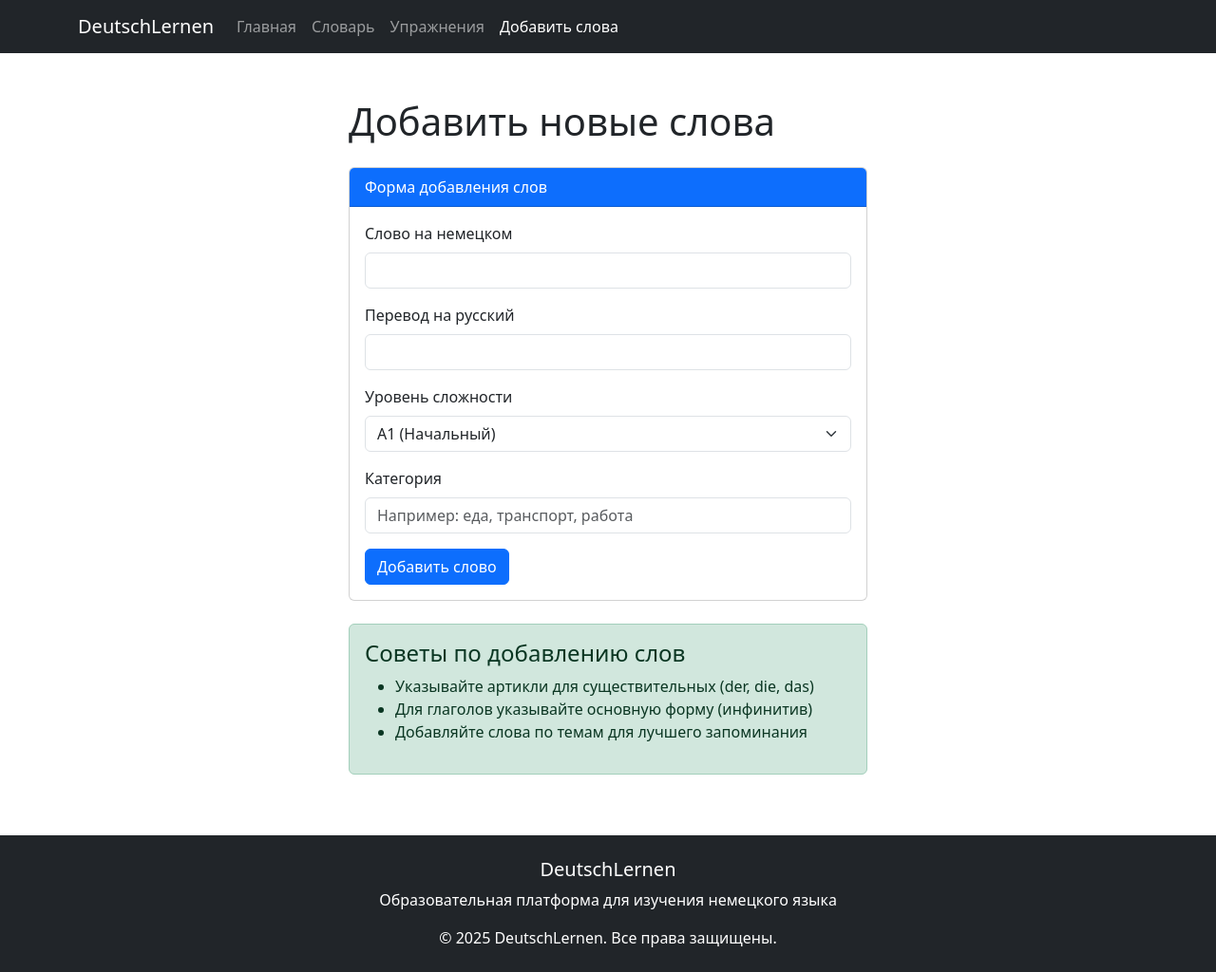
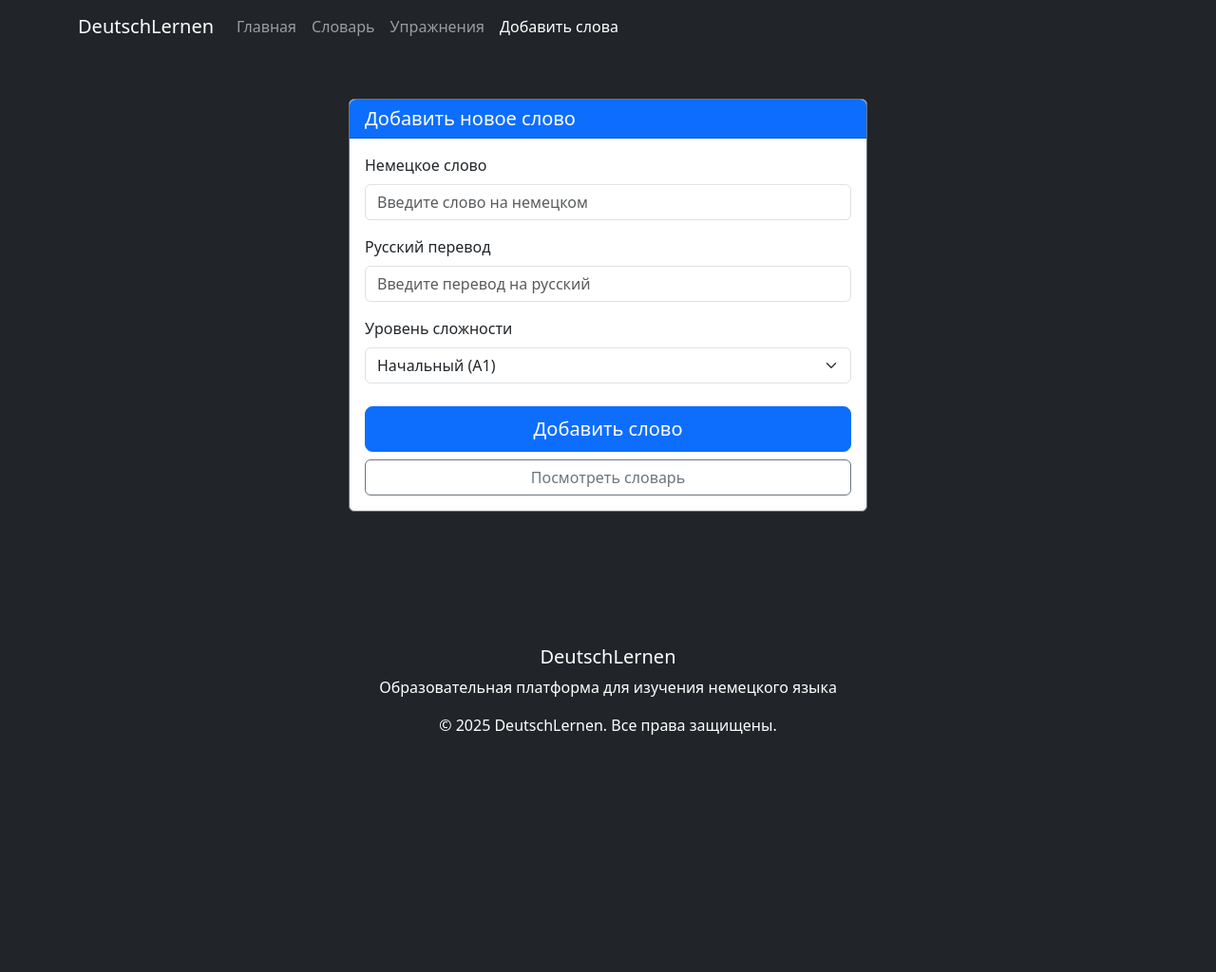
Before and after one commit to BitmanBT/LearningGerman, a Django app: page /add_words in a window 1280 px wide. Shown: the whole page at 95% size. After the commit the page ends 774 px from the top, so only its background shows below. Run offline with Django 5.2, Linux system fonts and the light colour scheme.

Commit message:
Added an ability to add new words to the dictionary

```diff
--- /dev/null
+++ b/learning_german/educational_platform/forms.py
@@ -0,0 +1,37 @@
+from django import forms
+from .models import Word
+
+class AddWordForm(forms.ModelForm):
+    class Meta:
+        model = Word
+        fields = ['german_word', 'russian_translation', 'difficulty']
+        widgets = {
+            'german_word': forms.TextInput(attrs={
+                'class': 'form-control',
+                'placeholder': 'Введите слово на немецком'
+            }),
+            'russian_translation': forms.TextInput(attrs={
+                'class': 'form-control',
+                'placeholder': 'Введите перевод на русский'
+            }),
+            'difficulty': forms.Select(attrs={
+                'class': 'form-select'
+            })
+        }
+        labels = {
+            'german_word': 'Немецкое слово',
+            'russian_translation': 'Русский перевод',
+            'difficulty': 'Уровень сложности'
+        }
+
+    def clean_german_word(self):
+        german_word = self.cleaned_data['german_word']
+        if not all(char.isalpha() or char.isspace() or char in '-ßäöüÄÖÜ' for char in german_word):
+            raise forms.ValidationError("Немецкое слово содержит недопустимые символы")
+        return german_word
+
+    def clean_russian_translation(self):
+        russian_translation = self.cleaned_data['russian_translation']
+        if not all(char.isalpha() or char.isspace() or char in '-' for char in russian_translation):
+            raise forms.ValidationError("Русский перевод содержит недопустимые символы")
+        return russian_translation
--- a/learning_german/educational_platform/templates/educational_platform/add_words.html
+++ b/learning_german/educational_platform/templates/educational_platform/add_words.html
@@ -1,12 +1,12 @@
 <!DOCTYPE html>
-<html lang="ru">
+<html lang="ru" class="h-100">
 <head>
     <meta charset="UTF-8">
     <meta name="viewport" content="width=device-width, initial-scale=1.0">
-    <title>Добавить слова | DeutschLernen</title>
+    <title>Добавить слово | DeutschLernen</title>
     <link href="https://cdn.jsdelivr.net/npm/bootstrap@5.3.0/dist/css/bootstrap.min.css" rel="stylesheet">
 </head>
-<body class="d-flex flex-column min-vh-100">
+<body class="d-flex flex-column min-vh-100 bg-dark">
     <nav class="navbar navbar-expand-lg navbar-dark bg-dark">
         <div class="container">
             <a class="navbar-brand" href="{% url 'home' %}">DeutschLernen</a>
@@ -32,68 +32,94 @@
         </div>
     </nav>
 
-    <main class="flex-grow-1 container py-5">
-        <div class="row">
-            <div class="col-lg-6 mx-auto">
-                <h1 class="mb-4">Добавить новые слова</h1>
-
-                <div class="card">
-                    <div class="card-header bg-primary text-white">
-                        Форма добавления слов
+    <main class="flex-grow-1 bg-dark text-light">
+        <div class="container py-5">
+            <div class="row justify-content-center">
+                <div class="col-lg-6">
+                    <div class="card border-secondary">
+                        <div class="card-header bg-primary text-white rounded-top">
+                            <h2 class="h5 mb-0">Добавить новое слово</h2>
                         </div>
                         <div class="card-body">
-                        <form>
+                            {% if messages %}
+                            <div class="mb-4">
+                                {% for message in messages %}
+                                <div class="alert alert-{{ message.tags }} alert-dismissible fade show">
+                                    {{ message }}
+                                    <button type="button" class="btn-close" data-bs-dismiss="alert" aria-label="Close"></button>
+                                </div>
+                                {% endfor %}
+                            </div>
+                            {% endif %}
+
+                            <form method="post" novalidate>
+                                {% csrf_token %}
+
                                 <div class="mb-3">
-                                <label for="germanWord" class="form-label">Слово на немецком</label>
-                                <input type="text" class="form-control" id="germanWord" required>
+                                    <label for="{{ form.german_word.id_for_label }}" class="form-label">
+                                        {{ form.german_word.label }}
+                                    </label>
+                                    {{ form.german_word }}
+                                    {% if form.german_word.errors %}
+                                    <div class="invalid-feedback d-block">
+                                        {{ form.german_word.errors|first }}
                                     </div>
+                                    {% endif %}
+                                </div>
+
                                 <div class="mb-3">
-                                <label for="russianWord" class="form-label">Перевод на русский</label>
-                                <input type="text" class="form-control" id="russianWord" required>
+                                    <label for="{{ form.russian_translation.id_for_label }}" class="form-label">
+                                        {{ form.russian_translation.label }}
+                                    </label>
+                                    {{ form.russian_translation }}
+                                    {% if form.russian_translation.errors %}
+                                    <div class="invalid-feedback d-block">
+                                        {{ form.russian_translation.errors|first }}
                                     </div>
-                            <div class="mb-3">
-                                <label for="wordLevel" class="form-label">Уровень сложности</label>
-                                <select class="form-select" id="wordLevel">
-                                    <option value="A1">A1 (Начальный)</option>
-                                    <option value="A2">A2 (Базовый)</option>
-                                    <option value="B1">B1 (Средний)</option>
-                                    <option value="B2">B2 (Выше среднего)</option>
-                                    <option value="C1">C1 (Продвинутый)</option>
-                                </select>
+                                    {% endif %}
                                 </div>
-                            <div class="mb-3">
-                                <label for="wordCategory" class="form-label">Категория</label>
-                                <input type="text" class="form-control" id="wordCategory" placeholder="Например: еда, транспорт, работа">
+
+                                <div class="mb-4">
+                                    <label for="{{ form.difficulty.id_for_label }}" class="form-label">
+                                        {{ form.difficulty.label }}
+                                    </label>
+                                    {{ form.difficulty }}
                                 </div>
-                            <button type="submit" class="btn btn-primary">Добавить слово</button>
+
+                                <div class="d-grid gap-2">
+                                    <button type="submit" class="btn btn-primary btn-lg">
+                                        Добавить слово
+                                    </button>
+                                    <a href="{% url 'vocabulary' %}" class="btn btn-outline-secondary">
+                                        Посмотреть словарь
+                                    </a>
+                                </div>
                             </form>
                         </div>
                     </div>
-
-                <div class="alert alert-success mt-4" role="alert">
-                    <h4 class="alert-heading">Советы по добавлению слов</h4>
-                    <ul>
-                        <li>Указывайте артикли для существительных (der, die, das)</li>
-                        <li>Для глаголов указывайте основную форму (инфинитив)</li>
-                        <li>Добавляйте слова по темам для лучшего запоминания</li>
-                    </ul>
                 </div>
             </div>
         </div>
     </main>
 
-    <footer class="bg-dark text-white text-center p-4">
-        <div class="container">
-            <div class="row justify-content-center">
-                <div class="col-md-8">
+    <footer class="bg-dark text-white py-4">
+        <div class="container text-center">
             <h5>DeutschLernen</h5>
             <p>Образовательная платформа для изучения немецкого языка</p>
             <p class="mb-0">&copy; 2025 DeutschLernen. Все права защищены.</p>
         </div>
-            </div>
-        </div>
     </footer>
 
     <script src="https://cdn.jsdelivr.net/npm/bootstrap@5.3.0/dist/js/bootstrap.bundle.min.js"></script>
+    <script>
+        document.addEventListener('DOMContentLoaded', function() {
+            const inputs = document.querySelectorAll('input, select');
+            inputs.forEach(input => {
+                if (input.classList.contains('is-invalid')) {
+                    input.classList.add('is-invalid');
+                }
+            });
+        });
+    </script>
 </body>
 </html>
--- a/learning_german/educational_platform/views.py
+++ b/learning_german/educational_platform/views.py
@@ -1,5 +1,7 @@
-from django.shortcuts import render
+from django.shortcuts import render, redirect
+from django.contrib import messages
 from .models import Word
+from .forms import AddWordForm
 
 
 def index(request):
@@ -23,4 +25,12 @@ def exercises(request):
     return render(request, 'educational_platform/exercises.html')
 
 def add_words(request):
-    return render(request, 'educational_platform/add_words.html')
+    if request.method == 'POST':
+        form = AddWordForm(request.POST)
+        if form.is_valid():
+            form.save()
+            messages.success(request, 'Слово успешно добавлено в словарь!')
+            return redirect('add_words')
+    else:
+        form = AddWordForm()
+    return render(request, 'educational_platform/add_words.html', {'form': form})
```
Lines whose indentation alone changed are shown as unchanged.
